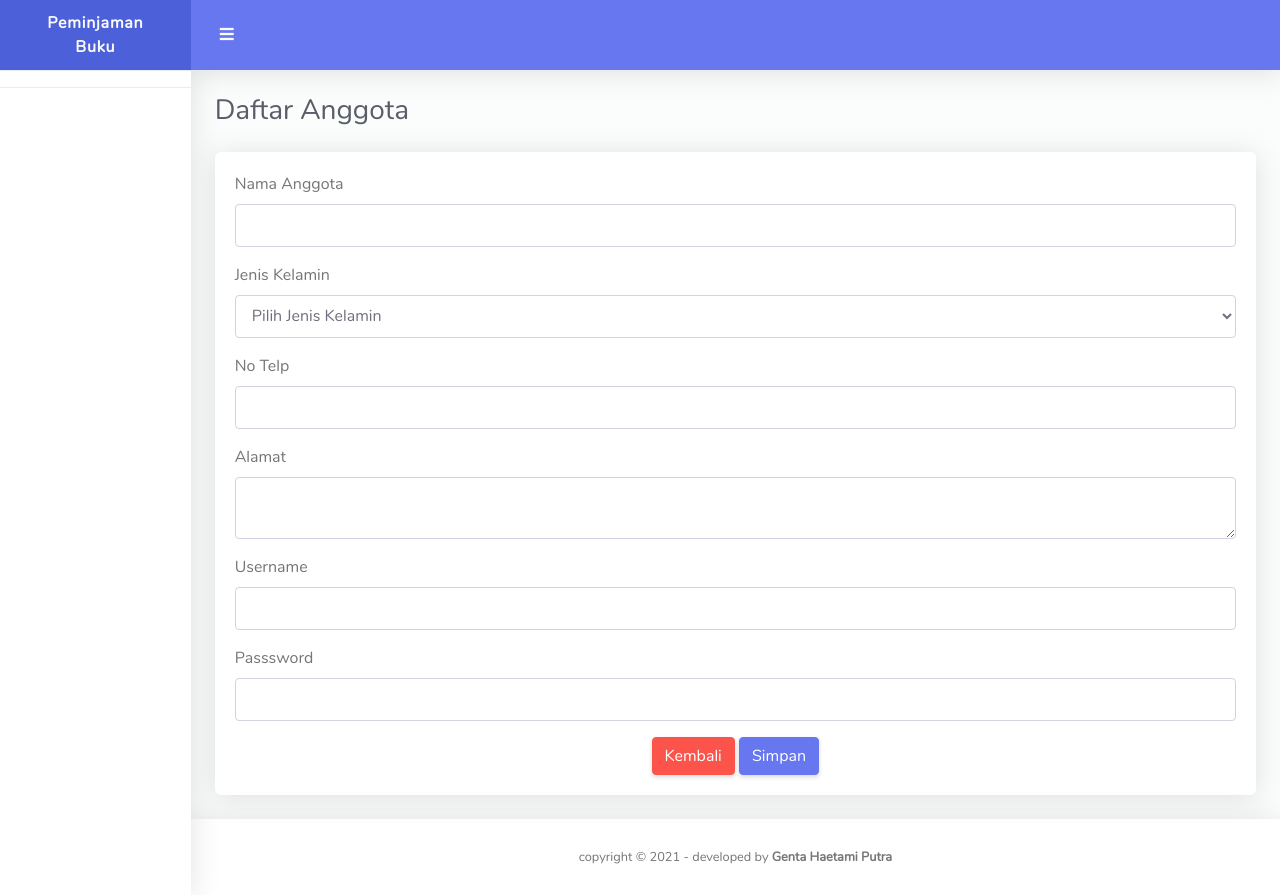
After one commit to gentahape/programminglanguage2_uas, a CodeIgniter app: page /database/umum/daftar in a window 1280 px wide. The commit adds this page. Run offline with CodeIgniter, Linux system fonts and the light colour scheme.

Commit message:
akses tamu

```diff
--- /dev/null
+++ b/application/controllers/Umum.php
@@ -0,0 +1,39 @@
+<?php
+defined('BASEPATH') OR exit('No direct script access allowed');
+
+class Umum extends CI_Controller {
+
+	public function index()
+	{
+		$data['view'] = 'umum_index';
+		$data['data'] = $this->db->order_by('id_buku','DESC')->get('buku')->result();
+		$this->load->view('template',$data);
+	}
+
+	public function daftar()
+	{
+		$data['view'] = 'umum_daftar';
+		$this->load->view('template',$data);
+	}
+
+	public function insertAnggota()
+	{
+		$data = array(
+			'nama_anggota' => $this->input->post('nama_anggota'),
+			'jk_anggota' => $this->input->post('jk_anggota'),
+			'notelp_anggota' => $this->input->post('notelp_anggota'),
+			'alamat_anggota' => $this->input->post('alamat_anggota'),
+			'username' => $this->input->post('username'),
+			'password' => sha1($this->input->post('password')),
+		);
+		$proses = $this->db->insert('anggota', $data);
+		if ($proses) {
+			$this->session->set_flashdata('sukses', 'Proses Pendaftaran Berhasil');
+			redirect('umum');
+		} else {
+			$this->session->set_flashdata('gagal', 'Proses Gagal');
+			redirect('umum/daftar');
+		}
+	}
+
+}
--- a/application/views/template.php
+++ b/application/views/template.php
@@ -20,10 +20,12 @@
 
     <!-- Sidebar -->
     <ul class="navbar-nav sidebar sidebar-light accordion" id="accordionSidebar">
-      <a class="sidebar-brand d-flex align-items-center justify-content-center" href="<?= site_url() ?>">
+      <a class="sidebar-brand d-flex align-items-center justify-content-center" href="javascript:void(0)">
         <div class="sidebar-brand-text mx-3">Peminjaman Buku</div>
       </a>
       <hr class="sidebar-divider my-0">
+
+      <?php if ($this->session->userdata('akses') == 'petugas') { ?>
       <li class="nav-item <?= ($this->uri->segment(1) == 'buku' ? 'active' : '') ?>">
         <a class="nav-link" href="<?= site_url('buku') ?>">
           <i class="fas fa-fw fa-book"></i>
@@ -39,11 +41,18 @@
           <i class="fas fa-fw fa-address-book"></i>
           <span>Peminjaman Buku</span></a>
       </li>
+      <li class="nav-item <?= ($this->uri->segment(1) == 'tamu' ? 'active' : '') ?>">
+        <a class="nav-link" href="<?= site_url('tamu/table') ?>">
+          <i class="fas fa-fw fa-users"></i>
+          <span>Daftar Tamu</span></a>
+      </li>
       <li class="nav-item <?= ($this->uri->segment(1) == 'petugas' ? 'active' : '') ?>">
         <a class="nav-link" href="<?= site_url('petugas') ?>">
           <i class="fas fa-fw fa-user"></i>
           <span>Petugas</span></a>
       </li>
+      <?php } ?>
+
       <hr class="sidebar-divider">
       <div class="version" id="version-ruangadmin" hidden=""></div>
     </ul>
@@ -58,11 +67,12 @@
             <i class="fa fa-bars"></i>
           </button>
           <ul class="navbar-nav ml-auto">
+            <?php if ($this->session->userdata('login') > 0) { ?>
             <li class="nav-item dropdown no-arrow">
               <a class="nav-link dropdown-toggle" href="#" id="userDropdown" role="button" data-toggle="dropdown"
                 aria-haspopup="true" aria-expanded="false">
                 <img class="img-profile rounded-circle" src="<?= base_url() ?>assets/img/boy.png" style="max-width: 60px">
-                <span class="ml-2 d-none d-lg-inline text-white small">Administrator</span>
+                <span class="ml-2 d-none d-lg-inline text-white small"><?= $this->session->userdata('name') ?></span>
               </a>
               <div class="dropdown-menu dropdown-menu-right shadow animated--grow-in" aria-labelledby="userDropdown">
                 <a class="dropdown-item" href="<?= site_url('login/logout') ?>">
@@ -71,6 +81,8 @@
                 </a>
               </div>
             </li>
+            <?php } ?>
+
           </ul>
         </nav>
         <!-- Topbar -->
--- /dev/null
+++ b/application/views/umum_daftar.php
@@ -0,0 +1,58 @@
+<div class="container-fluid" id="container-wrapper">
+  <div class="d-sm-flex align-items-center justify-content-between mb-4">
+    <h1 class="h3 mb-0 text-gray-800">Daftar Anggota</h1>
+  </div>
+
+  <div class="row">
+    <div class="col-lg-12">
+      <div class="card mb-4">
+        <div class="card-body">
+
+          <?php if ($this->session->flashdata('gagal')) { ?>
+          <div class="alert alert-danger" role="alert">
+            <?= $this->session->flashdata('gagal') ?>
+          </div>
+          <?php } ?>
+
+          <form method="post" action="<?= site_url('umum/insertAnggota') ?>">
+            <div class="form-group">
+              <label>Nama Anggota</label>
+              <input name="nama_anggota" class="form-control" required="">
+            </div>
+            <div class="form-group">
+              <label>Jenis Kelamin</label>
+              <select name="jk_anggota" class="form-control">
+                <option value="">Pilih Jenis Kelamin</option>
+                <option value="Laki-laki">Laki-laki</option>
+                <option value="Perempuan">Perempuan</option>
+              </select>
+            </div>
+            <div class="form-group">
+              <label>No Telp</label>
+              <input name="notelp_anggota" class="form-control" required="">
+            </div>
+            <div class="form-group">
+              <label>Alamat</label>
+              <textarea name="alamat_anggota" class="form-control"></textarea>
+            </div>
+            <div class="form-group">
+              <label>Username</label>
+              <input name="username" class="form-control" required="">
+            </div>
+            <div class="form-group">
+              <label>Passsword</label>
+              <input name="password" class="form-control" type="password" required="">
+            </div>
+
+            <center>
+              <a href="<?= site_url('umum') ?>" class="btn btn-danger">Kembali</a>
+              <button type="submit" class="btn btn-primary">Simpan</button>
+            </center>
+          </form>
+
+        </div>
+      </div>
+    </div>
+  </div>
+
+</div>
```
Also changed, not shown: application/controllers/Login.php (+34 -3 lines), application/controllers/Tamu.php (+12 -5 lines), application/views/login.php (+7 -1 lines), application/views/tamu_table.php (added, +41 -0 lines), application/views/umum_index.php (added, +64 -0 lines).
